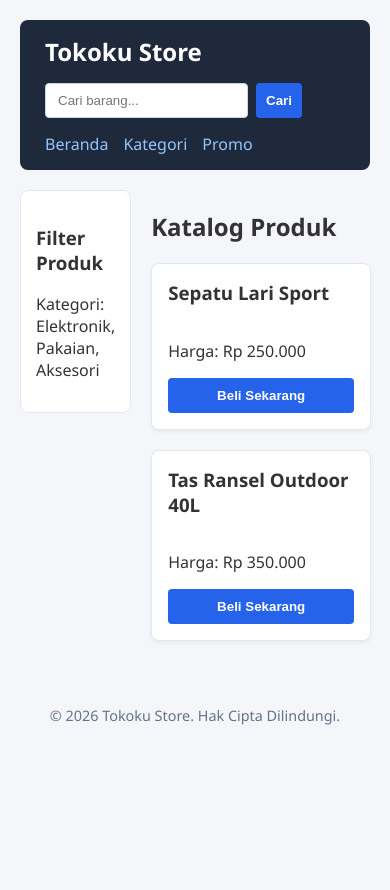
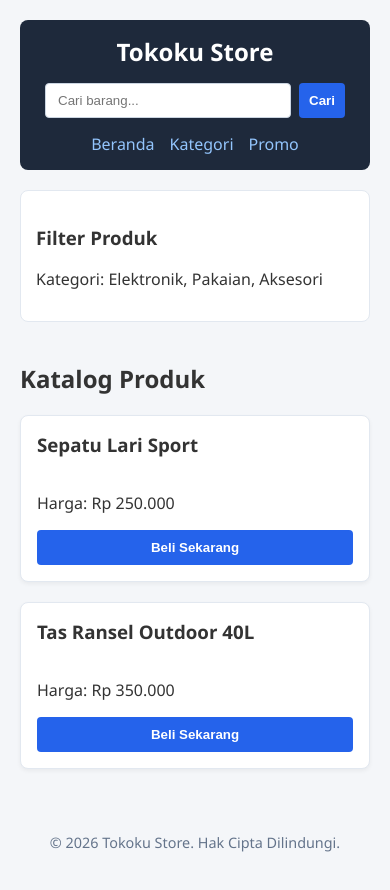
Before and after one commit to pakyuu-byte/latihan-html-ecommerce, a plain HTML site: page index.html in a window 390 px wide. Before the commit the page ends 844 px from the top, so only its background shows below. Drawn offline with Linux system fonts and the light colour scheme.

Commit message:
Selesai Minggu 4: Penerapan Desain Responsif Mobile

```diff
--- a/style.css
+++ b/style.css
@@ -126,3 +126,35 @@ footer {
     color: #64748b;
     font-size: 0.9rem;
 }
+
+/* --- DESAIN RESPONSIF (UNTUK HP & TABLET) --- */
+@media (max-width: 768px) {
+    /* Merubah layout container menjadi bertumpuk vertikal di layar HP */
+    .container {
+        flex-direction: column;
+    }
+
+    /* Merubah header agar elemen tersusun ke bawah */
+    header {
+        flex-direction: column;
+        align-items: stretch;
+        text-align: center;
+    }
+
+    header form {
+        width: 100%;
+    }
+
+    header input[type="text"] {
+        flex: 1;
+    }
+
+    header nav ul {
+        justify-content: center;
+    }
+
+    /* Merubah grid produk menjadi 1 kolom penuh di layar HP */
+    .product-grid {
+        grid-template-columns: 1fr;
+    }
+}
```
